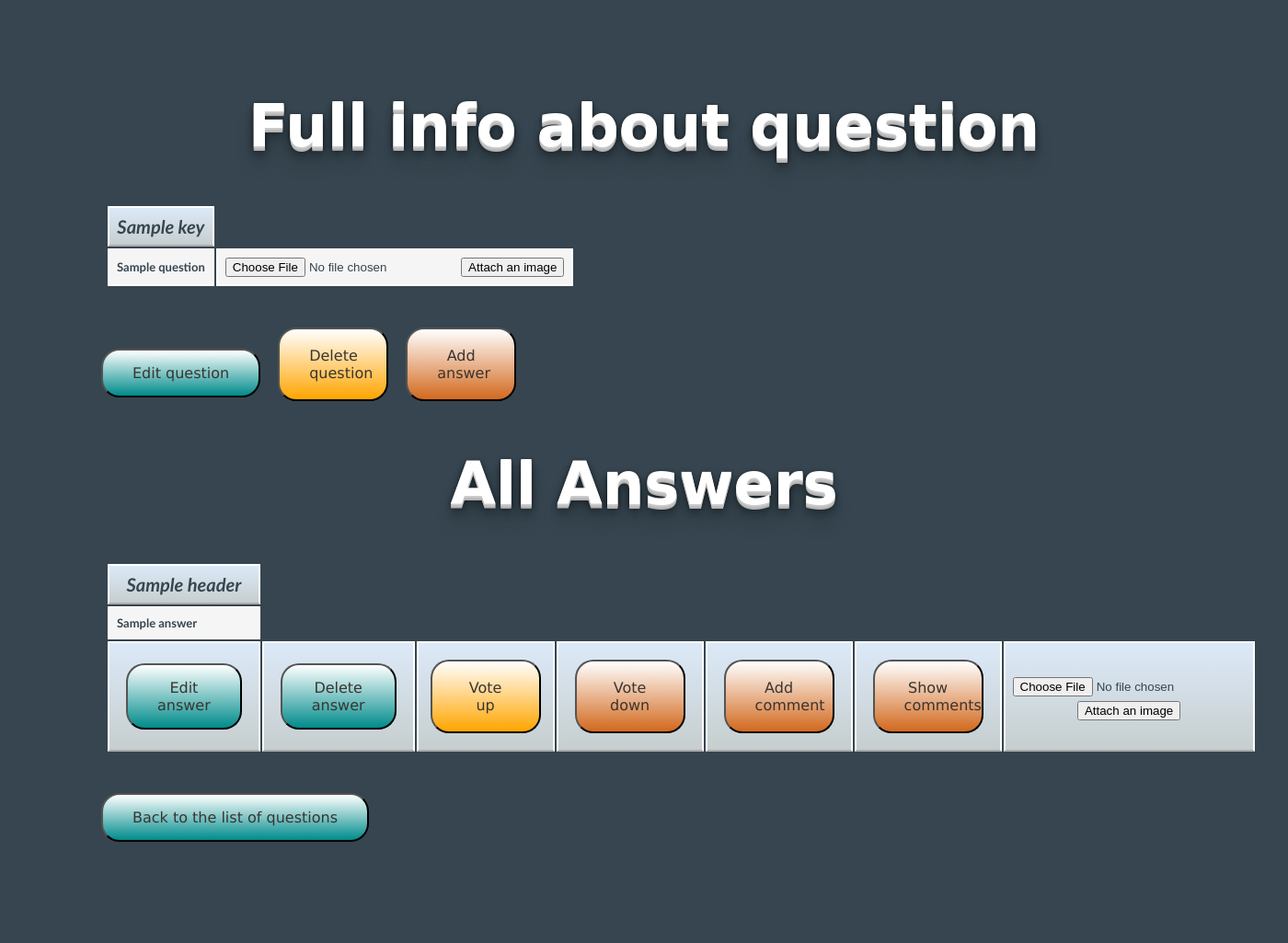
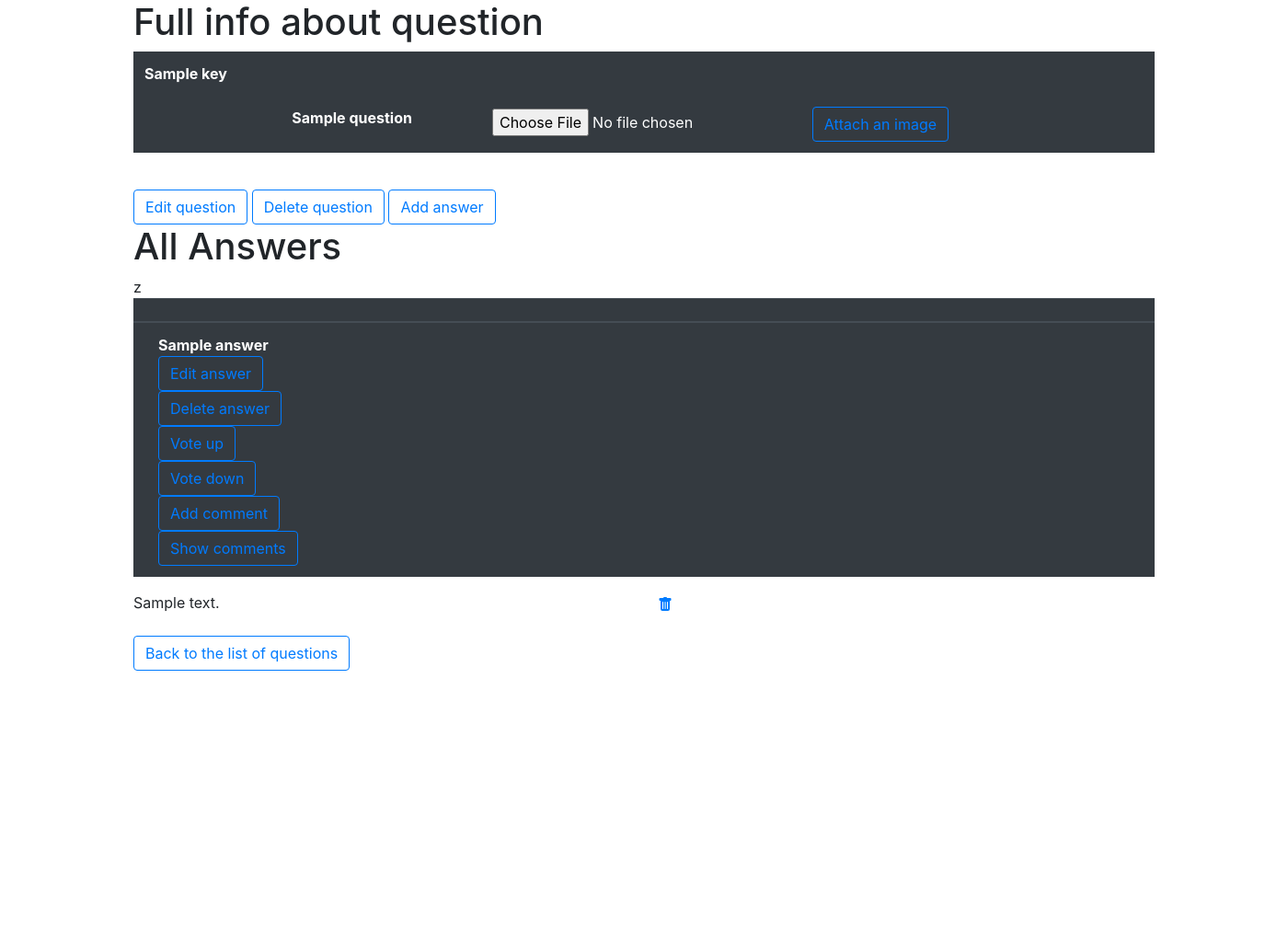
Before and after one commit to JoannaPia/Just-ask, a Flask app: template templates/display_question.html in a window 1400 px wide. Shown: the whole page at 92% size. After the commit the page ends 729 px from the top, so only its background shows below. Run offline with Flask 2, Linux system fonts and the light colour scheme; the template is opened without the code that fills it: most values are stand-ins (such as "Sample title", 1, 10 or a date in 2020); lists and menus that the app fills with data are empty; some libraries are stand-ins or nearby versions.

Commit message:
new css, delete comment question, answer, icon bin

```diff
--- a/app.py
+++ b/app.py
@@ -2,6 +2,7 @@ from flask import Flask, render_template, request, url_for, redirect
 import os
 import data_manager
 import re
+
 
 HEADERS_PRINT = {"id": "Question ID", "submission_time": "Submission time", "view_number": "View number",
                  "vote_number": "Vote number", "title": "Title", "message": "Message", "image": "Image"}
@@ -18,8 +19,8 @@ app.config['UPLOAD_FOLDER'] = UPLOAD_FOLDER
 @app.route('/')
 def index():
     questions = data_manager.get_five_questions()
-    #comments_q = data_manager.get_comments_q(question_id)
-    return render_template("index.html", headers=QUESTIONS_HEADERS, headers_print=HEADERS_PRINT, questions=questions)
+    comments_q = data_manager.get_comments_q()
+    return render_template("index.html", headers=QUESTIONS_HEADERS, headers_print=HEADERS_PRINT, questions=questions, comments_q=comments_q)
 
 
 @app.route('/list')
@@ -47,7 +48,6 @@ def display_question(question_id):
     question = data_manager.get_question(question_id)
     answers = data_manager.get_answers(question_id)
     comments = data_manager.get_comments(question_id)
-    #comments_q = data_manager.get_comments_q(question_id)
     return render_template("display_question.html", headers=QUESTIONS_HEADERS, question=question,
                            answers_headers=ANSWERS_HEADERS, answers=answers, headers_print=HEADERS_PRINT,
                            comments=comments)
@@ -95,6 +95,17 @@ def save_comment_answer(answer_id):
 def save_comment_question(question_id):
     message = request.form['message']
     q_id = data_manager.save_comment_answer(question_id, message)
+    return redirect(url_for('index', question_id=q_id))
+
+@app.route('/<int:answer_id>/comment/<int:comment_id>/delete')
+def delete_one_comment(comment_id, answer_id):
+    q_id = data_manager.delete_one_comment(comment_id, answer_id)
+    return redirect(url_for('display_question', question_id=q_id))
+
+
+@app.route('/<int:question_id>/comment/<int:comment_q_id>/del')
+def delete_one_comment_q(comment_q_id, question_id):
+    q_id = data_manager.delete_one_comment_q(comment_q_id, question_id)
     return redirect(url_for('index', question_id=q_id))
 
 
@@ -155,6 +166,5 @@ def search_phrase():
     return render_template("search_questions.html", headers=QUESTIONS_HEADERS, headers_print=HEADERS_PRINT,
                            questions=search_question, search_phrase=search_phrase, re=re, answers=answers)
 
-
 if __name__ == '__main__':
     app.run(debug=True)
--- a/static/comment_answer.js
+++ b/static/comment_answer.js
@@ -10,7 +10,7 @@
         }
         function showComments(id) {
             var divName = "comments" + String(id);
-            window.alert(divName);
+            //window.alert(divName);
             var x = document.getElementById(divName);
             if (x.style.display === "none") {
                 x.style.display = "block";
--- a/static/comment_question.js
+++ b/static/comment_question.js
@@ -1,6 +1,6 @@
         function showComment(id) {
             var divName = "comment_q" + String(id);
-            window.alert(divName);
+            //window.alert(divName);
             var x = document.getElementById(divName);
             if (x.style.display === "none") {
                 x.style.display = "block";
@@ -10,7 +10,7 @@
         }
         function showComments(id) {
             var divName = "comments_q" + String(id);
-            window.alert(divName);
+            //window.alert(divName);
             var x = document.getElementById(divName);
             if (x.style.display === "none") {
                 x.style.display = "block";
--- a/static/css/style.css
+++ b/static/css/style.css
@@ -1,185 +1,66 @@
-body{
-    background-color: #36454F;
-    margin: 100px;
-}
-h1 {
-    font-size: 4em;
-    font-family: cursive;
-    /*font-weight: bold;*/
-    text-align: center;
-    text-shadow: 0 1px 0 #ccc,
-               0 2px 0 #c9c9c9,
-               0 3px 0 #bbb,
-               0 4px 0 #b9b9b9,
-               0 5px 0 #aaa,
-               0 6px 1px rgba(0,0,0,.1),
-               0 0 5px rgba(0,0,0,.1),
-               0 1px 3px rgba(0,0,0,.3),
-               0 3px 5px rgba(0,0,0,.2),
-               0 5px 10px rgba(0,0,0,.25),
-               0 10px 10px rgba(0,0,0,.2),
-               0 20px 20px rgba(0,0,0,.15);
-    background-color: #36454F;
-    color: white;
-    transition: 1s;
+@mixin table-variant($state, $background) {
+  .table-#{$state} {
+    $color: color-contrast(opaque($body-bg, $background));
+    $hover-bg: mix($color, $background, percentage($table-hover-bg-factor));
+    $striped-bg: mix($color, $background, percentage($table-striped-bg-factor));
+    $active-bg: mix($color, $background, percentage($table-active-bg-factor));
+
+    --#{$variable-prefix}table-bg: #{$background};
+    --#{$variable-prefix}table-striped-bg: #{$striped-bg};
+    --#{$variable-prefix}table-striped-color: #{color-contrast($striped-bg)};
+    --#{$variable-prefix}table-active-bg: #{$active-bg};
+    --#{$variable-prefix}table-active-color: #{color-contrast($active-bg)};
+    --#{$variable-prefix}table-hover-bg: #{$hover-bg};
+    --#{$variable-prefix}table-hover-color: #{color-contrast($hover-bg)};
+
+    color: $color;
+    border-color: mix($color, $background, percentage($table-border-factor));
+  }
 }
 
-h1:hover{
-    font-size: 5em;
-    color: #C3B091;
+$table-cell-padding-y:        .5rem;
+$table-cell-padding-x:        .5rem;
+$table-cell-padding-y-sm:     .25rem;
+$table-cell-padding-x-sm:     .25rem;
 
-}
+$table-cell-vertical-align:   top;
 
-.button1 {
-    background-color: rgba(242,59,28, 0.5);
-    padding: 15px 32px;
-    width: 120px;
-    height: 80px;
-    font-family: Verdana, Geneva, Arial, Helvetica, sans-serif;
-    margin: 5px;
-    color: #3A3431;
-    text-align: center;
-    display: inline-block;
-    font-size: 16px;
-    background: linear-gradient(white, orange);
-    border-radius: 20px;
-    /*margin: 10px;*/
-    -pie-background: linear-gradient(white, orange);
-    behavior: url("PIE.htc");
-    transition: 1s;
+$table-color:                 $body-color;
+$table-bg:                    transparent;
 
-}
+$table-th-font-weight:        null;
 
-.button1:hover{
-    cursor: pointer;
-    color: red;
-    opacity: 0.6;
-}
+$table-striped-color:         $table-color;
+$table-striped-bg-factor:     .05;
+$table-striped-bg:            rgba($black, $table-striped-bg-factor);
 
-.button2 {
-    background-color: rgba(242,59,28, 0.5);
-    padding: 15px 32px;
-    font-family: Verdana, Geneva, Arial, Helvetica, sans-serif;
-    color: #3A3431;
-    text-align: center;
-    margin: 5px;
-    font-size: 16px;
-    background: linear-gradient(white, darkcyan);
-    display: inline-block;
-    border-radius: 20px;
-    margin: 10px;
-    -pie-background: linear-gradient(white, darkcyan);
-    behavior: url("PIE.htc");
-    transition: 1s;
+$table-active-color:          $table-color;
+$table-active-bg-factor:      .1;
+$table-active-bg:             rgba($black, $table-active-bg-factor);
 
-}
-.button2:hover{
-    cursor: pointer;
-    color: red;
-    opacity: 0.6;
-}
+$table-hover-color:           $table-color;
+$table-hover-bg-factor:       .075;
+$table-hover-bg:              rgba($black, $table-hover-bg-factor);
 
-.button3 {
-    background-color: rgba(242,59,28, 0.5);
-    padding: 15px 32px;
-    width: 120px;
-    height: 80px;
-    font-family: Verdana, Geneva, Arial, Helvetica, sans-serif;
-    color: #3A3431;
-    text-align: center;
-    margin: 5px;
-    font-size: 16px;
-    background: linear-gradient(white, chocolate);
-    display: inline-block;
-    border-radius: 20px;
-    margin: 10px;
-    -pie-background: linear-gradient(white, chocolate);
-    behavior: url("PIE.htc");
-    transition: 1s;
+$table-border-factor:         .1;
+$table-border-width:          $border-width;
+$table-border-color:          $border-color;
 
-}
+$table-striped-order:         odd;
 
-.button3:hover{
-    cursor: pointer;
-    color: red;
-    opacity: 0.6;
-}
+$table-group-separator-color: currentColor;
 
-table
-{
-    margin: 10px;
-    border: none;
-    width: auto;
-    padding: 5px;
-    font-family: 'trebuchet MS';
+$table-caption-color:         $text-muted;
 
-    color: #36454F;
+$table-bg-scale:              -80%;
 
-
-}
-table tr td:first-of-type
-{
-    font-weight: bold;
-}
-table tr td, table tr th
-{
-    padding: 8px;
-}
-table th
-{
-    background-color: #dce9f8;
-    background-image: linear-gradient(to top, #C6CECE, #dce9f8);
-    border-bottom: 2px solid #aaa;
-    font-size: 20px;
-    font-style: oblique;
-}
-table tr
-{
-    margin: 2px;
-    border-bottom: 1px solid #ccc;
-    font-size: 13px;
-    background-color: #f5f5f5;
-    transition: 1s;
-}
-
-/*table tr:nth-child(odd)
-{
-    background-color: #f5f5f5;
-    transition: 1s;
-}*/
-
-
-table tr:hover .example {
-    display: block;
-}
-
-table td.button{
-    background-color: #36454F;
-    border: none;
-}
-table tr:hover {
-    background-color: #C6CECE;
-}
-a{
-    color: red;
-}
-
-#container{
-    border: 1px solid #36454F;
-    weight: 1000px;
-    height: 200px;
-}
-#container .menu_top{
-   clear: left;
-    float: left;
-    margin-top: 45px;
-    margin-left: 50px;
-
-
-}
-
-#container .menu_right{
-    clear: right;
-    float: right;
-    margin-top: 10px;
-    margin-right: 50px;
+$table-variants: (
+  "primary":    shift-color($primary, $table-bg-scale),
+  "secondary":  shift-color($secondary, $table-bg-scale),
+  "success":    shift-color($success, $table-bg-scale),
+  "info":       shift-color($info, $table-bg-scale),
+  "warning":    shift-color($warning, $table-bg-scale),
+  "danger":     shift-color($danger, $table-bg-scale),
+  "light":      $light,
+  "dark":       $dark,
+);
--- a/templates/add_answer.html
+++ b/templates/add_answer.html
@@ -3,7 +3,7 @@
 <head>
     <meta charset="UTF-8">
     <title>Add answer</title>
-    <link href="/static/css/style.css" rel="stylesheet">
+    <link href="/static/images/style.css" rel="stylesheet">
     <style> td, th {  border: 2px solid white } h1, body { color: white} </style>
 </head>
 <body>
--- a/templates/add_question.html
+++ b/templates/add_question.html
@@ -3,7 +3,7 @@
 <head>
     <meta charset="UTF-8">
     <title>Add new question</title>
-    <link href="/static/css/style.css" rel="stylesheet">
+    <link href="/static/images/style.css" rel="stylesheet">
 </head>
 <body>
     <h1>Add new question</h1>
--- a/templates/display_question.html
+++ b/templates/display_question.html
@@ -4,14 +4,19 @@
     <meta charset="UTF-8">
      <meta name="viewpoint" content="=width=device-width, user-scalable=no, initial-scal=1.0, maximum-scale=1.0" />
     <title>Display question</title>
-    <link href="/static/css/style.css" rel="stylesheet">
-    <style> td, th { border: 2px solid white; } h1, body { color: white} </style>
+    <link rel="stylesheet" href="https://stackpath.bootstrapcdn.com/bootstrap/4.3.1/css/bootstrap.min.css" integrity="sha384-ggOyR0iXCbMQv3Xipma34MD+dH/1fQ784/j6cY/iJTQUOhcWr7x9JvoRxT2MZw1T" crossorigin="anonymous">
+    <!--style> td, th { border: 2px solid white; } h1, body { color: white} </style-->
  <script type = "text/javascript"
          src = "{{ url_for('static', filename = 'comment_answer.js') }}" ></script>
 </head>
     <body>
+    <div class="container">
+    <div class="row">
+        <div class="col">
         <h1>Full info about question</h1>
-    <table>
+            </div>
+    </div>
+    <table class="table table-borderless table-dark">
         <thead>
             <tr>
                 {% for key in headers_print %}
@@ -20,52 +25,57 @@
                     </th>
                 {%  endfor %}
             </tr>
-        </thead>
+
         <tbody>
-            <tr>
+            <th>
                     {% for header in headers %}
-                        <td>
+                        <th>
                             {% if header == "image" %}
                                 {#   <img src="{{ url_for('static', filename='images/' + question_image_name) }}" alt="No image attached" width="100" height="100"> #}
                             {% else %}
                                 {{ question[header] }}
                             {% endif %}
-                        </td>
+                        </th>
                     {%  endfor %}
-                <td>
+                <th>
                     <form id="upload_image_question" action="" method="POST" enctype="multipart/form-data">
                     <input type="file" name="file" accept="image/*">
-                    <input type="submit" value="Attach an image">
+                    <input type="submit" value="Attach an image" class="btn btn-outline-primary">
                     </form>
-                </td>
-            </tr>
+                </th>
+            </th>
+        </thead>
         </tbody>
         </table>
         <br>
-             <a href="{{ url_for("edit_question", question_id=question["id"]) }}"><button class="button2">Edit question</button></a>
-              <a href="{{ url_for("delete_question", question_id=question["id"]) }}"><button class="button1">Delete question</button></a>
-            <a href="{{ url_for("add_answer", question_id=question["id"]) }}"><button class="button3">Add answer</button></a>
-        <br>
+        <th scope="col">
+             <a href="{{ url_for("edit_question", question_id=question["id"]) }}"><button class="btn btn-outline-primary">Edit question</button></a>
+        </th>
+        <th scope="col">
+        <a href="{{ url_for("delete_question", question_id=question["id"]) }}"><button class="btn btn-outline-primary">Delete question</button></a>
+         </th>
+        <th scope="col">
+        <a href="{{ url_for("add_answer", question_id=question["id"]) }}"><button class="btn btn-outline-primary">Add answer</button></a>
+        </th>
+
+        <table class="table table-hover table-dark">
+            <thead>
         <h1>All Answers</h1>
+         <th scope="col">
         {% if answers == [] %}
             There are no answers to this question yet
             <br><br>
         {% else %}
-        <table>
-        <thead>
-            <tr>
-                {% for header in answers_headers %}
-                    <th>
-                        {{ header }}
          </th>
-                {% endfor %}
-            </tr>
             </thead>
         <tbody>
+        <div class="container">
+            <tr>
+                z
                 {% for answer in answers %}
-                <tr>
+                <th scope="row">
                   {% for header in answers_headers %}
-                        <td>
+                        <div class="col">
                             {% if header == "image" %}
                                 {% for answer_image_name in answer_image_names %}
                                     {% if "answer"+display_answer['id'] in answer_image_name %}
@@ -75,62 +85,64 @@
                             {% else %}
                                 {{ answer[header] }}
                             {%  endif %}
-                        </td>
+                        </div>
                     {% endfor %}
-                </tr>
-                <tr>
-                    <th>
-                        <a href="{{ url_for("edit_answer",answer_id=answer["id"]) }}"><button class="button2" type="submit" >Edit answer</button></a>
+                    <div class="col">
+                        <a href="{{ url_for("edit_answer",answer_id=answer["id"]) }}"><button class="btn btn-outline-primary" type="submit" >Edit answer</button></a>
+                    </div>
+                    <div class="col">
+                        <a href="{{ url_for("delete_comment_to_answer", answer_id=answer["id"]) }}"><button class="btn btn-outline-primary" type="submit" >Delete answer</button></a>
+                    </div>
+                    <div class="col">
+                        <a href="{{ url_for("vote_up_answers", answer_id=answer["id"]) }}"><button class="btn btn-outline-primary" type="submit">Vote up</button></a>
+                    </div>
+                    <div class="col">
+                        <a href="{{ url_for("vote_down_answers", answer_id=answer["id"]) }}"><button class="btn btn-outline-primary" type="submit">Vote down</button></a>
+                    </div>
+                    <div class="col">
+                         <button class="btn btn-outline-primary" onClick="showComment({{ answer["id"] }})">Add comment</button>
+                    </div>
+                    <div class="col">
+                       <button class="btn btn-outline-primary" onClick="showComments({{ answer["id"] }})">Show comments</button>
+                    </div>
                 </th>
-                    <th>
-                        <a href="{{ url_for("delete_comment_to_answer", answer_id=answer["id"]) }}"><button class="button2" type="submit" >Delete answer</button></a>
-                    </th>
-                    <th>
-                        <a href="{{ url_for("vote_up_answers", answer_id=answer["id"]) }}"><button class="button1" type="submit">Vote up</button></a>
-                    </th>
-                    <th>
-                        <a href="{{ url_for("vote_down_answers", answer_id=answer["id"]) }}"><button class="button3" type="submit">Vote down</button></a>
-                    </th>
-                    <th>
-                        <button class="button3" onClick="showComment({{ answer["id"] }})">Add comment</button>
-                    </th>
-                    <th>
-                        <button class="button3" onClick="showComments({{ answer["id"] }})">Show comments</button>
-                    </th>
-                    <th>
-                        <form id="upload_image_answer" action="{{ url_for('upload_image_answer', question_id=question['id'], answer_id=answer['id']) }}" alt="No image attached" method="POST" enctype="multipart/form-data">
-                        <input type="file" name="file" accept="image/*">
-                        <input type="submit" value="Attach an image">
-                        </form>
-                    </th>
-                </tr>
-                <table id="comments{{ answer['id'] }}" style='display:none;'>
+             </table>
+                <div id="comments{{ answer['id'] }}" style='...'>
                             {% for comment in comments %}
                                 {% if comment['answer_id'] == answer['id'] %}
-                        <tr>
-                            <th>
+                                    <div class="row">
+                                        <div class="col">
                                             {{ comment['message'] }}
-                            </th>
-                        </tr>
+                                        </div>
+                                        <div class="col">
+                                            <a href="{{ url_for("delete_one_comment", answer_id=answer["id"], comment_id=comment["id"]) }}">
+                                                <svg xmlns="http://www.w3.org/2000/svg" width="16" height="16" fill="currentColor" class="bi bi-trash-fill" viewBox="0 0 16 16">
+                                                  <path d="M2.5 1a1 1 0 0 0-1 1v1a1 1 0 0 0 1 1H3v9a2 2 0 0 0 2 2h6a2 2 0 0 0 2-2V4h.5a1 1 0 0 0 1-1V2a1 1 0 0 0-1-1H10a1 1 0 0 0-1-1H7a1 1 0 0 0-1 1H2.5zm3 4a.5.5 0 0 1 .5.5v7a.5.5 0 0 1-1 0v-7a.5.5 0 0 1 .5-.5zM8 5a.5.5 0 0 1 .5.5v7a.5.5 0 0 1-1 0v-7A.5.5 0 0 1 8 5zm3 .5v7a.5.5 0 0 1-1 0v-7a.5.5 0 0 1 1 0z"/>
+                                                </svg>
+                                            </a>
+                                        </div>
+                                    </div>
                                 {% endif %}
                             {% endfor %}
-                </table>
+
+                        </div>
                 <div id="comment{{ answer['id'] }}" style='display:none;'>
 
                        <form action="{{ url_for('save_comment_answer', answer_id=answer['id']) }}" method="POST">
                             <label for="message">Comment:</label><br>
                             <textarea name="message" id="message" minlength="5" rows="4" cols="50" maxlength="500"></textarea>
                             <br><br>
-                            <button class="button2" type="submit" value="Submit">Add comment</button>
+                            <button class="btn btn-outline-primary" type="submit" value="Submit">Add comment</button>
                         </form>
 
                 </div>
+
             {% endfor %}
         </tbody>
     </table>
     {% endif %}
         <br>
-       <a href="{{ url_for("list" ) }}"><button class="button2">Back to the list of questions</button></a>
+       <a href="{{ url_for("list" ) }}"><button class="btn btn-outline-primary">Back to the list of questions</button></a>
 
     <br>
 </body>
--- a/templates/edit_answer.html
+++ b/templates/edit_answer.html
@@ -3,7 +3,7 @@
 <head>
     <meta charset="UTF-8">
     <title>Edit answer</title>
-    <link href="/static/css/style.css" rel="stylesheet">
+    <link href="/static/images/style.css" rel="stylesheet">
     <style> td, th {  border: 2px solid white } h1, body { color: white} </style>
 </head>
 <body>
--- a/templates/edit_question.html
+++ b/templates/edit_question.html
@@ -3,7 +3,7 @@
 <head>
     <meta charset="UTF-8">
     <title>Edit existing question</title>
-    <link href="/static/css/style.css" rel="stylesheet">
+    <link href="/static/images/style.css" rel="stylesheet">
     <style> td, th {  border: 2px solid white } h1, body { color: white} </style>
 </head>
 <body>
--- a/templates/list.html
+++ b/templates/list.html
@@ -4,7 +4,7 @@
     <meta charset="UTF-8">
     <title>Just Ask!</title>
     <link href="../static/css/style.css" rel="stylesheet">
-   <style> td, th {  border: 2px solid white } h1, body { color: white} </style>
+   <!--style> td, th {  border: 2px solid white } h1, body { color: white} </style-->
     <script type = "text/javascript"
          src = "{{ url_for('static', filename = 'comment_question.js') }}" ></script>
 </head>
@@ -22,7 +22,6 @@
         <a href="{{ url_for("add_question") }}"><button type="submit" class="button2">Add new question</button></a>
     </div>
     <br><br><br>
-</div>
 </div>
      <table>
         <thead>
--- a/templates/search_questions.html
+++ b/templates/search_questions.html
@@ -3,7 +3,7 @@
 <head>
     <meta charset="UTF-8">
     <title>Just Ask!</title>
-    <link href="/static/css/style.css" rel="stylesheet">
+    <link href="/static/images/style.css" rel="stylesheet">
     <style> td, th {  border: 2px solid white } h1, body { color: white} </style>
 </head>
 <body style="background-color: #3A3B3C">
```
Also changed, not shown: data_manager.py (+38 -15 lines), templates/index.html (+58 -43 lines). Lines whose indentation alone changed are shown as unchanged.
